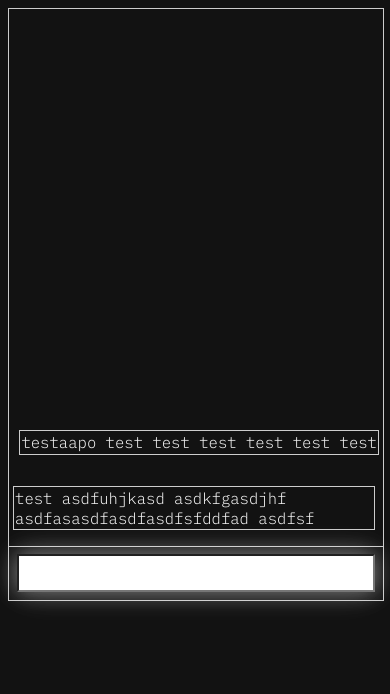
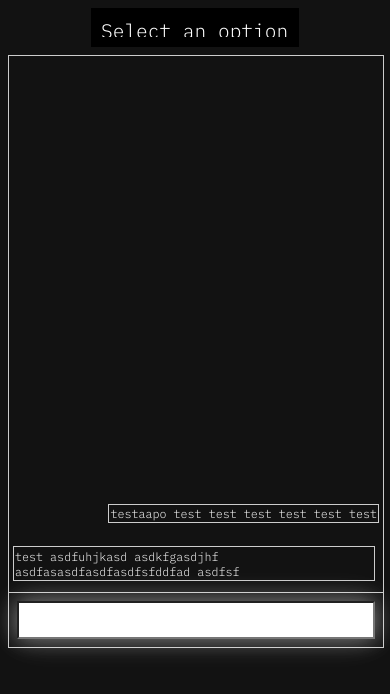
Before and after one commit to TomSander243/gpt-interface, a SvelteKit app: page /chat in a window 390 px wide. Shown: the top 694 px of the page. Built offline with nearby package versions, Linux system fonts and the light colour scheme.

Commit message:
Never touching css again

```diff
--- a/src/routes/chat/+page.svelte
+++ b/src/routes/chat/+page.svelte
@@ -1,10 +1,20 @@
-<main>
+<main class="main">
+	<div class="select-container">
+		<select id="mySelect" class="select-box">
+			<option value="" disabled selected>Select an option</option>
+			<option value="option1">Option 1</option>
+			<option value="option2">Option 2</option>
+			<option value="option3">Option 3</option>
+		</select>
+	</div>
+	<div style="grid-column: 2; justify-self: center;">
 		<div class="chat-container">
 			<div class="chat-box" />
 			<p class="chat-message">testaapo test test test test test test</p>
 			<p class="chat-response">test asdfuhjkasd asdkfgasdjhf asdfasasdfasdfasdfsfddfad asdfsf</p>
 			<div class="chat-input-container">
 				<input type="text" class="chat-input" />
+			</div>
 		</div>
 	</div>
 </main>
@@ -70,7 +80,36 @@
 		word-break: break-word;
 	}
 
-	@media only screen and (max-width: 600px) {
+	.select-box {
+		font-family: 'IBM Plex Mono', monospace;
+		background-color: black;
+		color: white;
+		border: none;
+		padding: 10px;
+		font-size: 2vw;
+		cursor: pointer;
+		appearance: none;
+		-webkit-appearance: none;
+		-moz-appearance: none;
+		height: 5vw;
+	}
+
+	select:focus {
+		outline: none;
+	}
+
+	.main {
+		position: relative;
+		display: flex;
+		justify-content: center;
+	}
+
+	.select-container {
+		position: absolute;
+		left: 0;
+	}
+
+	@media only screen and (max-width: 768px) {
 		.chat-container {
 			height: 70vh;
 			max-width: 400px;
@@ -89,11 +128,26 @@
 		}
 
 		.chat-message {
-			font-size: 4vw;
+			font-size: 3vw;
 		}
 
 		.chat-response {
-			font-size: 4vw;
+			font-size: 3vw;
+		}
+
+		.main {
+			flex-direction: column;
+			align-items: center;
+		}
+
+		.select-container {
+			position: static;
+			height: 10vw;
+		}
+
+		.select-box {
+			font-size: 5vw;
+			height: 10vw;
 		}
 	}
 
```
Lines whose indentation alone changed are shown as unchanged.
